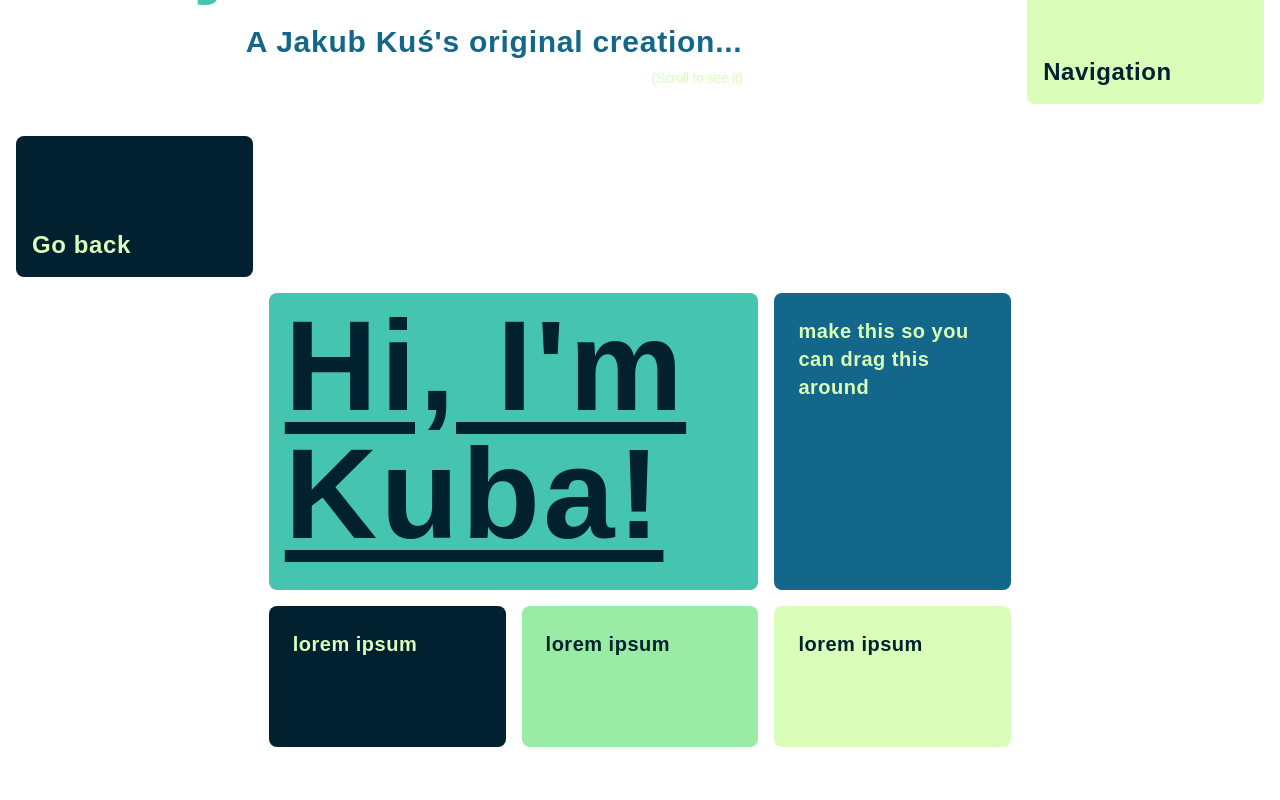
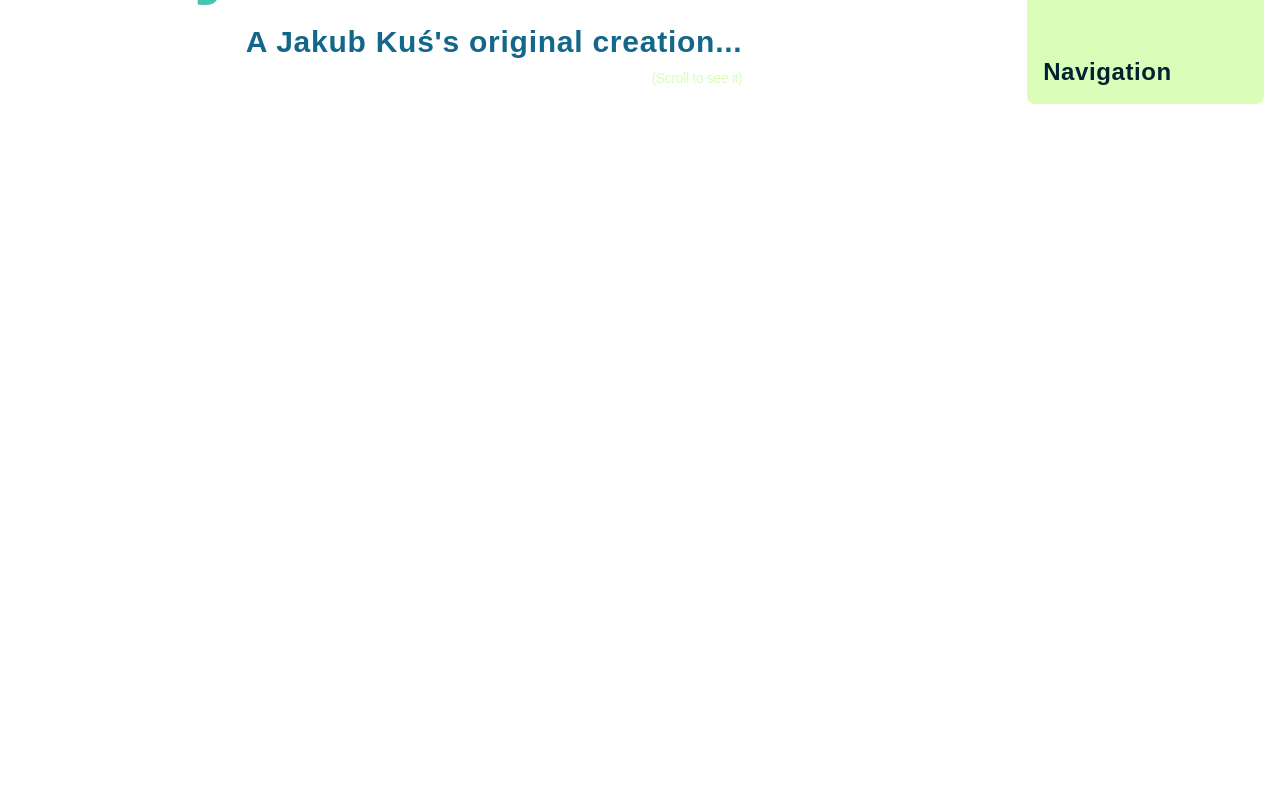
Before and after one commit to KubaK1P/mi-di, a Next.js app in the folder mi-di/: page / in a window 1280 px wide. Shown: the part 680-1480 px from the top of the page. After the commit the page ends 800 px from the top, so only its background shows below. Built offline with nearby package versions, Linux system fonts and the light colour scheme.

Commit message:
feat: animation

```diff
--- a/mi-di/app/components/Back.js
+++ b/mi-di/app/components/Back.js
@@ -1,15 +1,25 @@
-"use client"
+"use client";
 
-export default function Back({row, column, color, handleScroll, scrollTo, children}) {
+export default function Back({ row, column, color, handleScroll, scrollTo, children }) {
     let textColor = "dark";
     if (color === "main" || color === "dark") {
         textColor = "lighter";
     }
+
     return (
         <>
-        <div onClick={() => handleScroll(scrollTo)} className={"group transition-all flex flex-col cursor-pointer justify-end relative top-0 hover:top-4 hover:brightness-90 brightness-100 go-back-card p-4 rounded-lg bg-" + color } style={{ gridArea: row + " / " + column + " / " + (parseInt(row) + 1) + " / " + (parseInt(column) + 1) }}>
-            <h3 className={"transition-all group-hover:underline group-hover:text-3xl text-2xl font-bold tracking-wide text-" + textColor }>{children}</h3>
-        </div>
+            <div
+                onClick={() => handleScroll(scrollTo)}
+                className={`group transition-all flex flex-col cursor-pointer justify-end relative top-0 hover:top-4 hover:brightness-90 brightness-100 go-back-card p-4 rounded-lg bg-${color}`}
+                style={{ gridArea: `${row} / ${column} / ${parseInt(row) + 1} / ${parseInt(column) + 1}` }}
+            >
+                <div className={`stripes stripes-1 bg-${textColor}`}></div>
+                <div className={`stripes stripes-2 bg-${textColor}`}></div>
+                <div className={`stripes stripes-3 bg-${textColor}`}></div>
+                <h3 className={`transition-all group-hover:underline group-hover:text-3xl text-2xl font-bold tracking-wide text-${textColor}`}>
+                    {children}
+                </h3>
+            </div>
         </>
     );
 }
--- a/mi-di/app/globals.css
+++ b/mi-di/app/globals.css
@@ -5,6 +5,11 @@
   --background: #ffffff;
   --foreground: #012030;
   --gap: 16px;
+  --dark: #012030;
+  --main: #13678A;
+  --accent: #45C4B0;
+  --light: #9AEBA3;
+  --lighter: #DAFDBA;
 }
 
 
@@ -26,6 +31,10 @@ body {
   background: var(--background);
   color: var(--foreground);
   font-family: Arial, Helvetica, sans-serif;
+}
+
+.snapper {
+  scroll-behavior: smooth;
 }
 
 .main-layout, .about-layout {
@@ -78,15 +87,50 @@ body {
 .about-card.bg-lighter {
   grid-area: 4 / 4 / 5 / 5 ;
 }
+/* Ensure card has rounded corners and hides overflow */
+.go-back-card {
+  position: relative;
+  width: 100%;  /* Use full width of the grid cell */
+  height: 100%; /* Use full height of the grid cell */
+  overflow: hidden;  /* Prevent content from overflowing */
+}
+
+.stripes {
+  position: absolute;
+  width: 100%;
+  height: 5px;
+  left: 0;
+  /* transition: transform 1s ease-in-out; */
+}
+
+/* Positioning the stripes */
+.stripes-1 { bottom: -10px; }
+.stripes-2 { bottom: -30px; }
+.stripes-3 { bottom: -60px; }
+
+.go-back-card:hover .stripes {
+  animation: back-lines 600ms ease-in-out forwards 1 ;
+}
+
+/* Keyframe for moving stripes up */
+@keyframes back-lines {
+  0% {
+    transform: translateY(0); /* Start at the normal position */
+  }
+  100% {
+    transform: translateY(-500px); /* Move up by a significant amount (can adjust) */
+  }
+}
+
 /* Color Theme Swatches in Hex */
-.text-dark { color: #012030; }
-.text-main { color: #13678A; }
-.text-accent { color: #45C4B0; }
-.text-light { color: #9AEBA3; }
-.text-lighter { color: #DAFDBA; }
+.text-dark { color: var(--dark); }
+.text-main { color: var(--main); }
+.text-accent { color: var(--accent); }
+.text-light { color: var(--light); }
+.text-lighter { color: var(--lighter); }
 
-.bg-dark { background: #012030; }
-.bg-main { background: #13678A; }
-.bg-accent { background: #45C4B0; }
-.bg-light { background: #9AEBA3; }
-.bg-lighter { background: #DAFDBA; }
+.bg-dark { background: var(--dark); }
+.bg-main { background: var(--main); }
+.bg-accent { background: var(--accent); }
+.bg-light { background: var(--light); }
+.bg-lighter { background: var(--lighter); }
--- a/mi-di/app/page.js
+++ b/mi-di/app/page.js
@@ -6,8 +6,8 @@ export default function Home() {
         document.getElementById(section)?.scrollIntoView({ behavior: "smooth", alignToTop: true });
       };
     return (
-        <>
-        <div className="p-4 text-white main-layout" id="lobby">
+        <div className="h-screen overflow-y-scroll snap-mandatory snap-y snapper">
+            <div className="p-4 text-white main-layout snap-start" id="lobby">
                 <a onClick={() => handleScroll("introduction")} className="group transition-all relative top-0 hover:top-4 p-4 block cursor-pointer main-card rounded-lg bg-dark">
                     <h3 className="transition-all group-hover:underline group-hover:text-3xl text-2xl font-bold tracking-wide text-lighter">Short introduction</h3>
                 </a>
@@ -29,34 +29,45 @@ export default function Home() {
                     <h3 className="text-right text-lighter font-light text-sm tracking-tight">(Scroll to see it)</h3>
                 </div>
             </div>
-        <div className="p-4 text-white about-layout" id="introduction" >
+            <div className="p-4 text-white about-layout snap-start" id="introduction" >
                 <Back handleScroll={handleScroll} row="1" column="1" color="dark" scrollTo="lobby">Go back</Back>
                 <div className="transition-all relative bottom-0 hover:bottom-4 p-4 about-card title rounded-lg bg-accent flex justify-center items-center">
                         <h3 className="text-dark font-bold text-9xl tracking-wide underline underline-offset-12 mb-6">Hi, I&apos;m Kuba!</h3>
                     </div>
                 <div className="transition-all relative left-0 hover:left-4 p-6 about-card rounded-lg bg-main">
-                    <p className="text-lighter text-xl font-semibold tracking-wide">make this so you can drag this around</p>
+                    <p className="text-lighter text-xl/7 font-semibold tracking-wide">A human that has some abilities in programming and music. <br />I&apos;m an undecided person who tries every hobby that exists. Here are some things that I have tried:  </p>
+                    <ul className="mt-4 mb-4 pl-2 text-lg text-lighter font-normal tracking-wide">
+                        <li>&gt; Piano playing</li>
+                        <li>&gt; Rubik&apos;s cubes</li>
+                        <li>&gt; Centering a div</li>
+                        <li>&gt; Eating a brick</li>
+                        <li>&gt; Music production</li>
+                        <li>&gt; Speaking german</li>
+                    </ul>
+                    <p className="text-lighter text-xl/7 font-semibold tracking-wide">I have failed miserably many times (and probably will a few more), but I always stand up and try again :)</p>
                 </div>
                 <div className="transition-all relative top-0 hover:top-4 p-6 about-card rounded-lg bg-dark">
-                    <p className="text-lighter text-xl font-semibold tracking-wide">lorem ipsum</p>
+                    <p className="mb-6 text-lighter text-xl font-semibold tracking-wide">Here are some useful links:</p>
+                    <a className="mt-6 pt-4 pb-4 text-lg font-semibold tracking-wide text-accent hover:underline" href="https://github.com/KubaK1P" target="_blank">My Github account</a><br></br>
+                    <a className="mt-6 pt-4 pb-4 text-lg font-semibold tracking-wide text-accent hover:underline" href="https://soundcloud.com/kuba-ku-821428382" target="_blank">My Soundcloud account</a>
                 </div>
-            <div className="transition-all relative top-0 hover:top-4 p-6 about-card rounded-lg bg-light">
-                    <p className="text-dark text-xl font-semibold tracking-wide">lorem ipsum</p>
+                <div className="transition-all relative top-0 hover:top-4 p-6 about-card rounded-lg bg-light flex items-center">
+                        <p className="text-dark text-xl font-semibold tracking-wide">Literally too lazy to think of something here</p>
                 </div>
-            <div className="transition-all relative top-0 hover:top-4 p-6 about-card rounded-lg bg-lighter">
-                    <p className="text-dark text-xl font-semibold tracking-wide">lorem ipsum</p>
+                <div className="transition-all relative top-0 hover:top-4 p-6 about-card rounded-lg bg-lighter flex items-end">
+                        <p className="text-dark text-xl font-semibold tracking-wide">Same thing (now it&apos;s on the bottom)</p>
                 </div>
 
             </div>
-        <div className="p-4 text-white h-[100vh] main-layout" id="midi" >
+            <div className="p-4 text-white h-[100vh] main-layout snap-start" id="midi" >
             <Back handleScroll={handleScroll} row="1" column="2" color="main" scrollTo="lobby">Go back</Back>
             </div>
-        <div className="p-4 text-white h-[100vh] main-layout" id="music" >
+            <div className="p-4 text-white h-[100vh] main-layout snap-start" id="music" >
             <Back handleScroll={handleScroll} row="1" column="3" color="accent" scrollTo="lobby">Go back</Back>
             </div>
-        <div className="p-4 text-white h-[100vh] main-layout" id="legacy" >
+            <div className="p-4 text-white h-[100vh] main-layout snap-start" id="legacy" >
             <Back handleScroll={handleScroll} row="1" column="4" color="light" scrollTo="lobby">Go back</Back>
             </div>
-      </>
+        </div>
     );
 }
```
Lines whose indentation alone changed are shown as unchanged.
